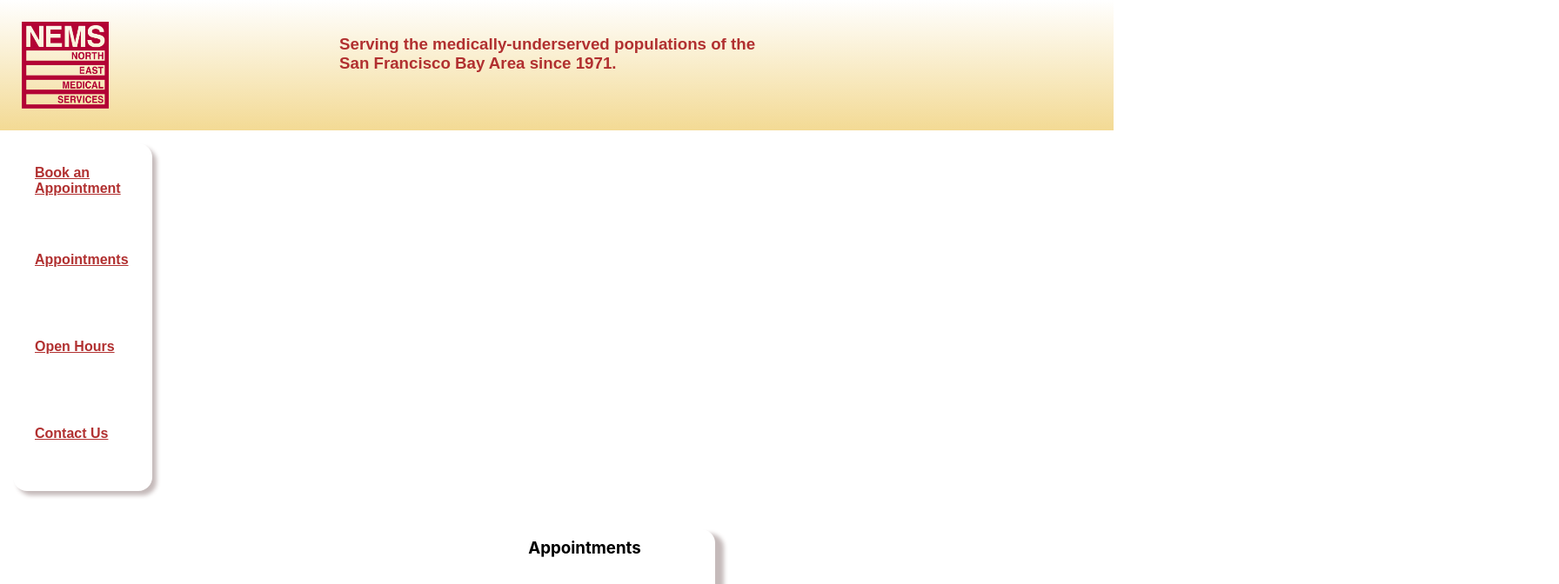
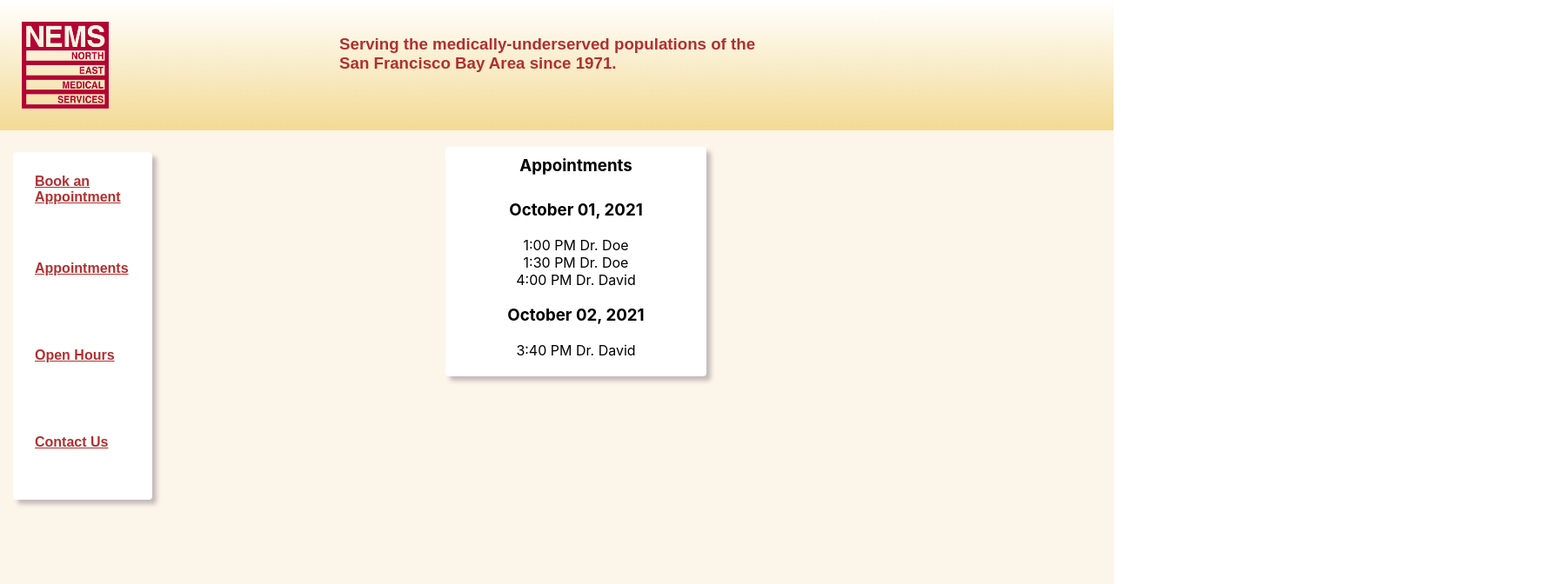
Before and after one commit to Justin-Ng-SF/Coding-Assessment, a React (Create React App) app in the folder q2/appointments/: page /appointments in a window 1280 px wide. Shown: the top 672 px of the page at 87% size, 1792 px wide, since content can reach past the window. Built offline with nearby package versions, Linux system fonts and the light colour scheme.

Commit message:
code cleanup

```diff
--- a/q2/appointments/src/App.css
+++ b/q2/appointments/src/App.css
@@ -1,4 +1,6 @@
 .App {
   min-width: 800px;
-  /* text-align: center; */
+  width: 100vw;
+  height: 100vh;
+  background-color: rgb(252, 245, 233);
 }
--- a/q2/appointments/src/App.js
+++ b/q2/appointments/src/App.js
@@ -3,7 +3,7 @@ import { BrowserRouter as Router, Route, Switch } from 'react-router-dom';
 
 import Navbar from './components/Navbar/Navbar';
 import Appointments from './components/Appointment/Appointments';
-import Confirmed from './components/Booking/Confirmed';
+import ConfirmBooking from './components/Booking/ConfirmBooking';
 import Booking from './components/Booking/Booking';
 import LinksBar from './components/LinksBar/LinksBar';
 
@@ -28,7 +28,7 @@ function App() {
         <Switch>
           <Route exact path="/appointments" component={() => <Appointments appointments={appointments} />} />
           <Route exact path="/appointments/booking" component={() => <Booking appointments={appointments} />} />
-          <Route exact path="/appointments/confirmed" component={Confirmed}/>
+          <Route exact path="/appointments/confirm-booking" component={ConfirmBooking}/>
         </Switch>
       </Router>
     </div>
--- a/q2/appointments/src/components/Appointment/Appointments.css
+++ b/q2/appointments/src/components/Appointment/Appointments.css
@@ -1,10 +1,9 @@
 .appointments{
     position: relative;
-    min-width: 800px;
+    width: 300px;
     left: 40%;
 }
 .appointment-container{
-    padding: 10px;
     width: 300px;
 }
 .appointment-box{
@@ -12,8 +11,8 @@
     width: 300px;
     background-color: white;
     border-color: rgb(255, 255, 255, 0);
-    box-shadow: 10px 5px 5px rgb(197, 186, 186);
-    border-radius: 16px;
+    box-shadow: 5px 5px 5px rgb(197, 186, 186);
+    border-radius: 4px;
 }
 .appointment-container{
 
--- a/q2/appointments/src/components/Appointment/AppointmentsByDay.js
+++ b/q2/appointments/src/components/Appointment/AppointmentsByDay.js
@@ -22,11 +22,8 @@ const AppointmentsByDay = ({ appointmentsOfTheDay }) => {
                     <Appointment appointment={appointment}/>
                 </section>
             ))}
-
-
         </section>
     )
-
 }
 
 export default AppointmentsByDay;
--- a/q2/appointments/src/components/LinksBar/LinksBar.css
+++ b/q2/appointments/src/components/LinksBar/LinksBar.css
@@ -1,9 +1,10 @@
 .links-container{
-    padding: 15px;
+    position:absolute;
+
 
 }
 .links-box{
-    border-radius: 16px;
+    border-radius: 4px;
     position: relative;
     height: 400px;
     width: 160px;
@@ -15,7 +16,7 @@
 .link{
     display: block;
     height: 50px;
-    padding: 25px;
+
     font-family: sans-serif;
     color: rgb(177, 48, 48);
     font-weight: bold;
--- a/q2/appointments/src/components/LinksBar/LinksBar.js
+++ b/q2/appointments/src/components/LinksBar/LinksBar.js
@@ -5,21 +5,17 @@ const Navbar = () => {
 
     return (
         <div className="links-bar">
-
-
             <div className="links-container">
                 <div className="links-box">
                     <a href="/appointments/booking" className="link">Book an Appointment</a>
                     <a href="/appointments" className="link">Appointments</a>
                     <a href="/openHours" className="link">Open Hours</a>
                     <a href="/contact" className="link">Contact Us</a>
-
                 </div>
             </div>
 
         </div>
     )
-
 }
 
 export default Navbar;
--- a/q2/appointments/src/components/Navbar/Navbar.css
+++ b/q2/appointments/src/components/Navbar/Navbar.css
@@ -4,6 +4,7 @@
     background-image: linear-gradient(rgb(255, 255, 255), rgb(243, 218, 148));
     min-width: 800px;
     height: 150px;
+    margin-bottom: 10px;
 }
 
 #nemsLogoIcon{
@@ -15,12 +16,12 @@
     top: 0;
 }
 
-.welcome-container{
+/* .welcome-container{
     background-image: linear-gradient(rgb(255, 255, 255), rgb(243, 218, 148));
     min-width: 800px;
     height: 150px;
 
-}
+} */
 
 #welcome-header{
     color: rgb(177, 48, 48);
```
Also changed, not shown: q2/appointments/src/components/Appointment/Appointments.js (+3 -8 lines), q2/appointments/src/components/Navbar/Navbar.js (+3 -16 lines).
